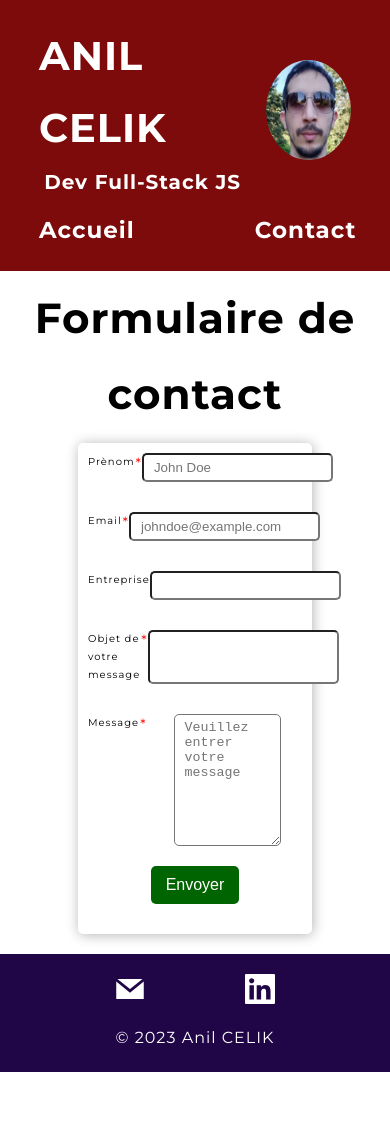
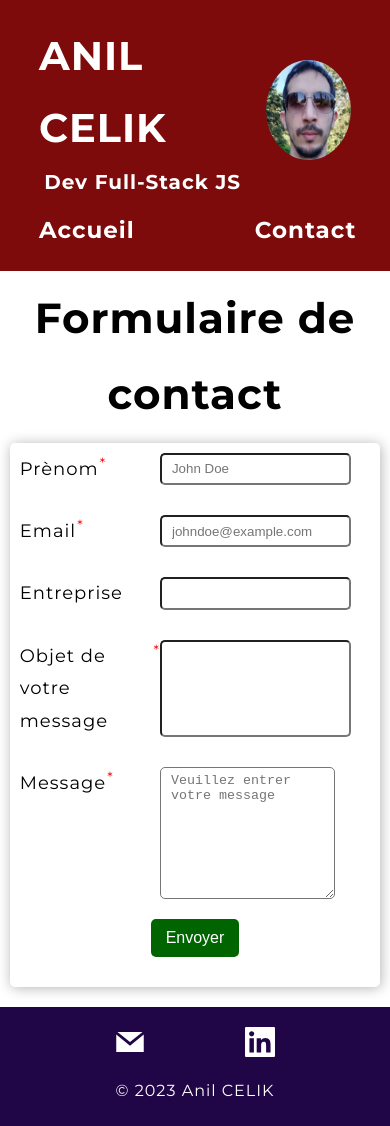
Before and after one commit to AnilC07/my-portfolio, a Next.js app: page /contact in a window 390 px wide. Before the commit the page ends 1072 px from the top, so only its background shows below. Built offline with nearby package versions, Linux system fonts and the light colour scheme.

Commit message:
add media query to the form

```diff
--- a/components/form/Form.module.css
+++ b/components/form/Form.module.css
@@ -2,19 +2,20 @@
     margin: 0 auto;
     width: 60%;
     padding: 1rem;
-/* background-color:#ccc; */
 
     border-radius: 5px;
     box-shadow: 1px 1px 13px rgba(0, 0, 0, 0.3);
 
     margin-bottom: 2rem;
+
+    font-size: 1.8rem;
 }
 
-.button{
+.button {
     display: flex;
 
     justify-content: center;
- margin: 2rem 0;
+    margin: 2rem 0;
 }
 
 .button button {
@@ -32,10 +33,16 @@
     transition: transform .2s ease;
 }
 
-.button button:hover{
+.button button:hover {
     transform: translateY(-2px);
 }
 
-.button button:active{
+.button button:active {
     transform: translateY(1px);
 }
+
+@media screen and (max-width:792px) {
+    .form {
+        width: 95%
+    }
+}
```
